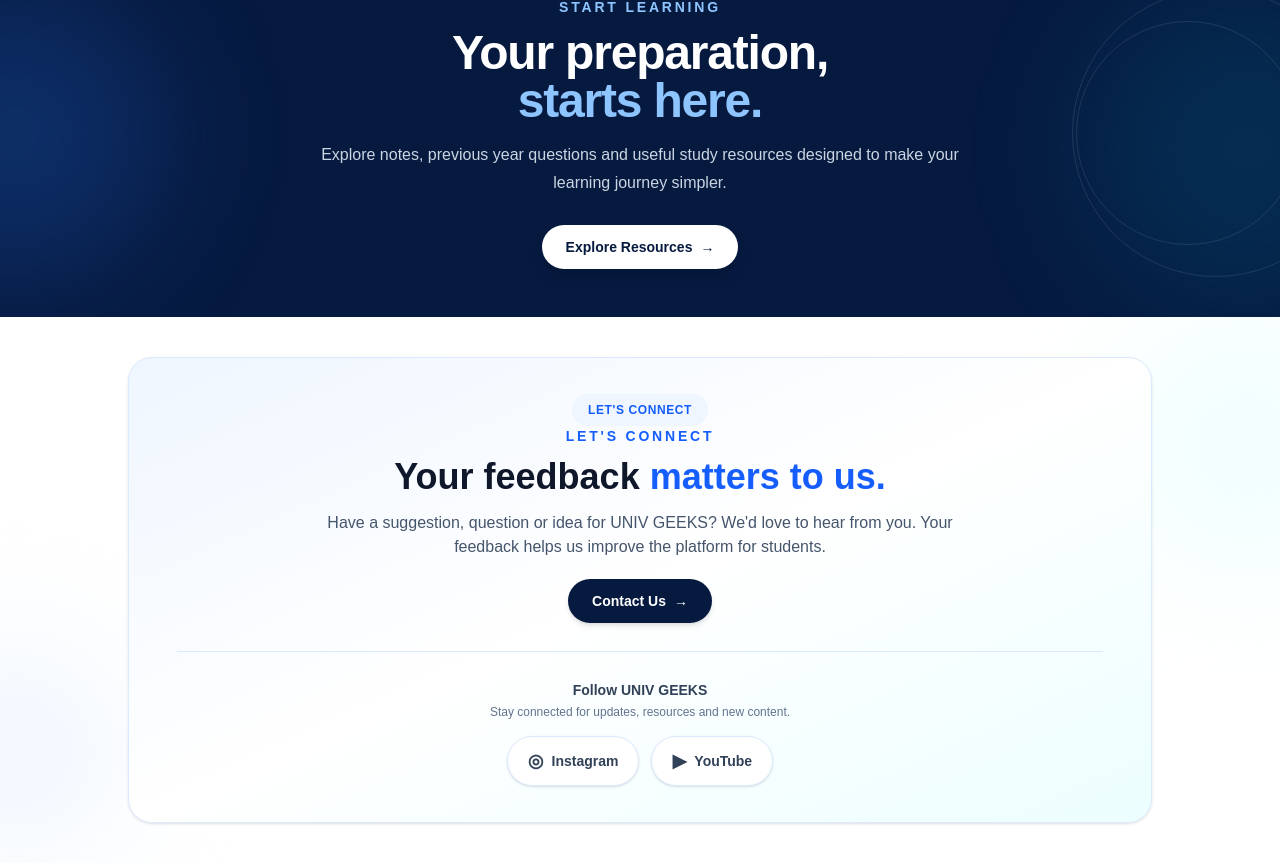
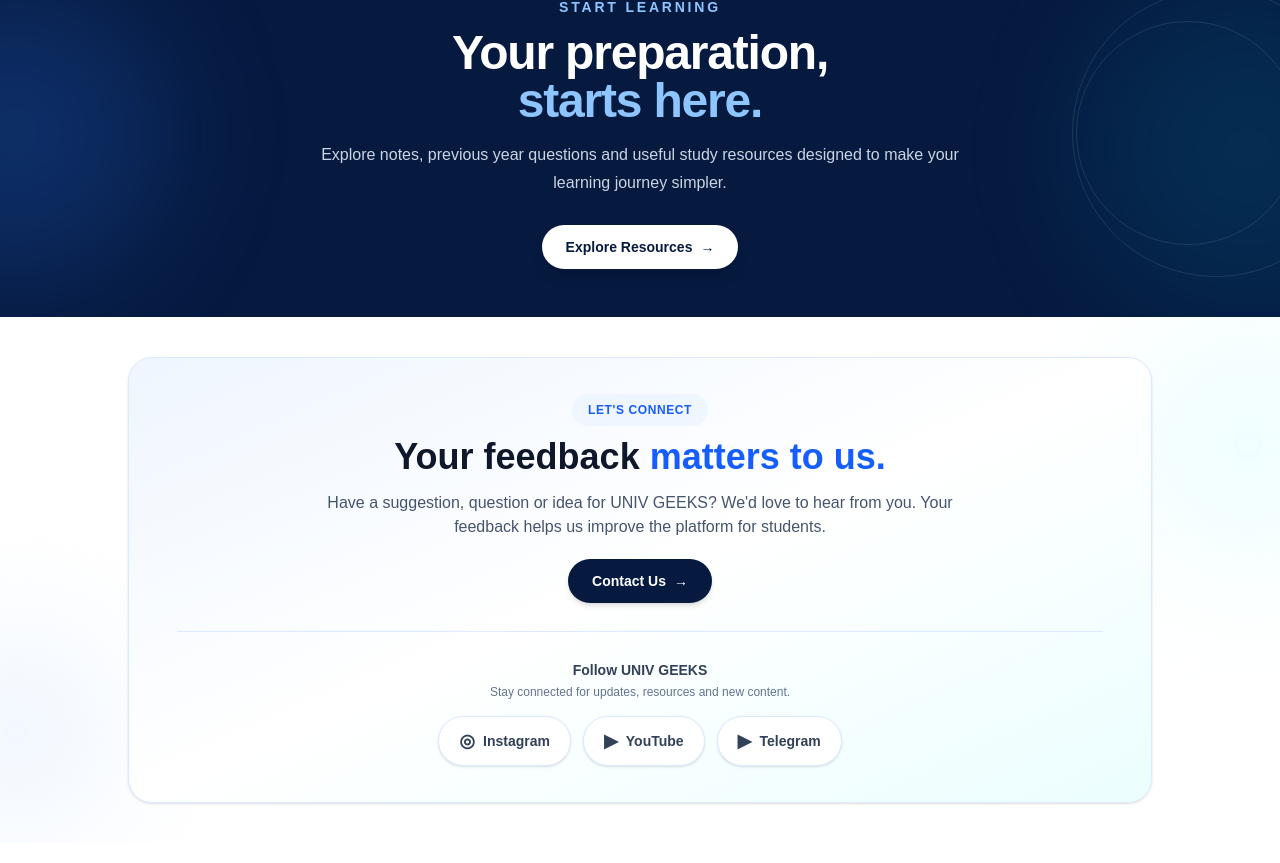
Before and after one commit to avnisonava147/Univ-Geeks, a Next.js app in the folder frontend/: page /about in a window 1280 px wide. Shown: the part 4056-4919 px from the top of the page. Built offline with nearby package versions, Linux system fonts and the light colour scheme.

Commit message:
Update About Us page

```diff
--- a/frontend/app/about/page.tsx
+++ b/frontend/app/about/page.tsx
@@ -905,9 +905,6 @@
     Let&apos;s Connect
   </SectionLabel>
 
-            <p className="text-sm font-bold uppercase tracking-[0.2em] text-blue-600">
-              Let's Connect
-            </p>
 
             <h2 className="mt-2 text-3xl font-bold leading-tight text-slate-900 sm:text-4xl">
               Your feedback
@@ -980,6 +977,16 @@
                 YouTube
               </a>
 
+              {/* Telegram */}
+              <a
+                href="https://t.me/Univgeeks_svh"
+                target="_blank"
+                rel="noopener noreferrer"
+                className="group inline-flex items-center gap-2 rounded-full border border-blue-100 bg-white px-5 py-2.5 text-sm font-semibold text-slate-700 shadow-sm transition duration-300 hover:-translate-y-1 hover:border-blue-200 hover:text-blue-600 hover:shadow-md"
+              >
+                <span className="text-lg">▶</span>
+                Telegram
+              </a>
             </div>
 
           </div>
```
